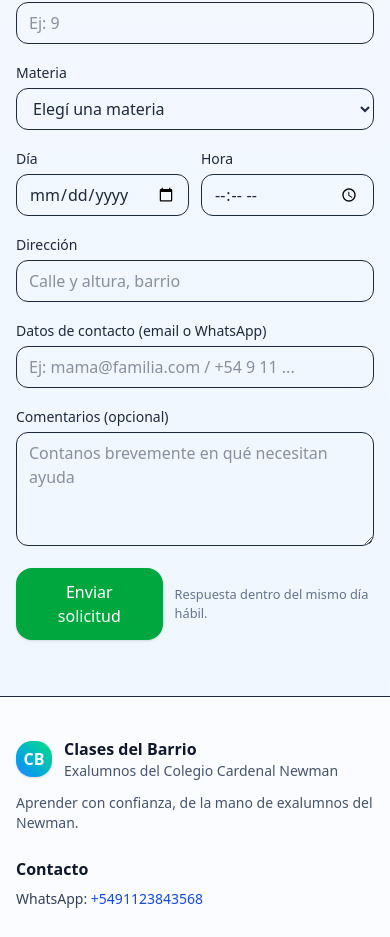
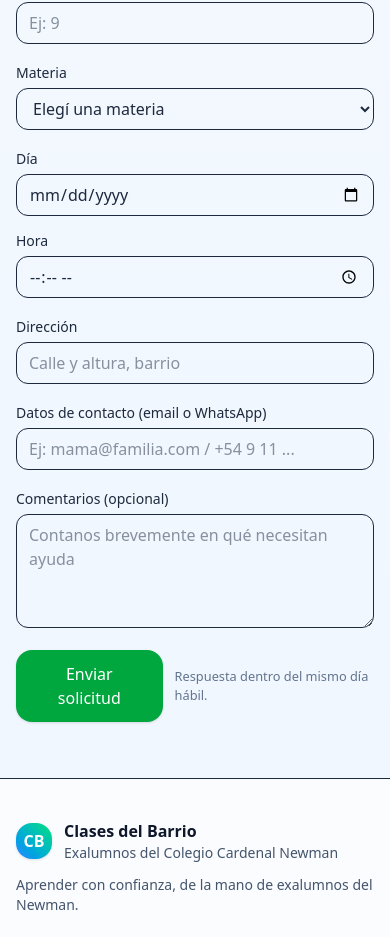
Before and after one commit to Tomiricci/clases-del-barrio, a React (Vite) app: page / in a window 390 px wide. Shown: the part 4083-5020 px from the top of the page. Built offline with nearby package versions, Linux system fonts and the light colour scheme.

Commit message:
fix: formulario responsive (Día/Hora) + redirección WhatsApp

```diff
--- a/src/App.jsx
+++ b/src/App.jsx
@@ -256,14 +256,24 @@ const onSubmit = (e) => {
             </select>
           </div>
 
-          <div className="grid grid-cols-2 gap-3">
-            <div>
+          <div className="grid grid-cols-1 sm:grid-cols-2 gap-3 w-full">
+            <div className="min-w-0 max-w-full">
               <label className="text-sm font-medium">Día</label>
-              <input name="fecha" type="date" required className="mt-1 w-full rounded-xl border px-3 py-2 focus:outline-none focus:ring-2 focus:ring-blue-600" />
+              <input
+                name="fecha"
+                type="date"
+                required
+                className="mt-1 block w-full min-w-0 max-w-full rounded-xl border px-3 py-2 focus:outline-none focus:ring-2 focus:ring-blue-600"
+              />
             </div>
-            <div>
+            <div className="min-w-0 max-w-full">
               <label className="text-sm font-medium">Hora</label>
-              <input name="hora" type="time" required className="mt-1 w-full rounded-xl border px-3 py-2 focus:outline-none focus:ring-2 focus:ring-blue-600" />
+              <input
+                name="hora"
+                type="time"
+                required
+                className="mt-1 block w-full min-w-0 max-w-full rounded-xl border px-3 py-2 focus:outline-none focus:ring-2 focus:ring-blue-600"
+              />
             </div>
           </div>
 
```
